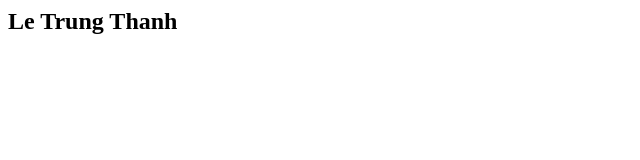
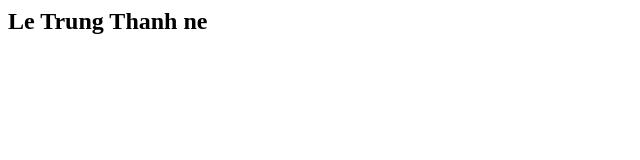
Before and after one commit to bethan20122001/Demo15-09, a plain HTML site: page index.html in a window 1280 px wide. Shown: the full height of the page, 0-640 px from the left. Drawn offline with Linux system fonts and the light colour scheme.

Commit message:
tự làm điiiii các bạnnnn

```diff
--- a/index.html
+++ b/index.html
@@ -6,6 +6,6 @@
     <title>GitTitle</title>
 </head>
 <body>
-<h2>Le Trung Thanh </h2>
+<h2>Le Trung Thanh ne</h2>
 </body>
 </html>
```
